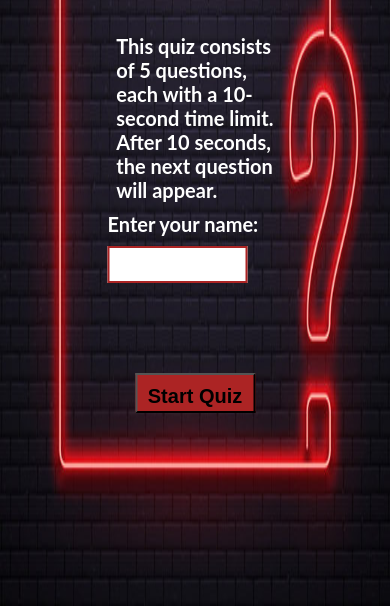
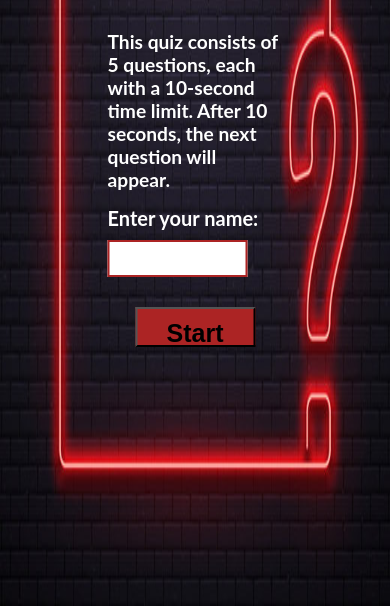
Before and after one commit to meena-rathi/quiz_javascript, a plain HTML site: page index.html in a window 390 px wide. Shown: the part 238-844 px from the top of the page. Drawn offline with Linux system fonts and the light colour scheme.

Commit message:
update css

```diff
--- a/assets/css/stylee.css
+++ b/assets/css/style.css
@@ -68,6 +68,7 @@ h1 {
     font-weight: bold;
     background-color: #ac2424;
     margin-top: 20px;
+    padding: 10px;
     color: #000000;
 }
 
@@ -114,7 +115,7 @@ h1 {
 
 .timer {
     position: absolute;
-    top: 15px;
+    top: 20px;
     right: 15px;
     font-size: 1.5rem;
     color: #ffffff;
@@ -234,7 +235,7 @@ h1 {
 
 .close:hover,
 .close:focus {
-    color: black;
+    color: #000000;
     text-decoration: none;
     cursor: pointer;
 }
@@ -242,14 +243,16 @@ h1 {
 /*mobile*/
 @media (max-width: 767px) {
     h1 {
-        font-size: 24px;
+        font-size: 2rem;
+        /* 24 */
         font-weight: bold;
         margin-bottom: 50px;
     }
 
     .paragraph {
-        font-size: 20px;
-        width: 90%;
+        font-size: 1.2rem;
+        width: 100%;
+        /* 90 */
         font-weight: bold;
     }
 
@@ -257,15 +260,27 @@ h1 {
     .option,
     .player-name,
     #inputname,
-    #btn-start,
+
     #submitButton,
     #nextButton {
         font-size: 20px;
         font-weight: bold;
     }
 
+    #btn-start {
+        font-size: 25px;
+        font-weight: bold;
+        margin-bottom: 80px;
+        width: 120px;
+        height: 40px;
+        padding: 10px;
+        align-items: center;
+        /* margin-top: 80px; */
+
+    }
+
     .player-name {
-        margin-top: 10px;
+        margin-top: 15px;
     }
 
     #inputname {
@@ -274,7 +289,7 @@ h1 {
         font-weight: bold;
     }
 
-    #btn-start,
+    /* #btn-start, */
     #submitButton,
     #nextButton {
         width: 120px;
--- a/index.html
+++ b/index.html
@@ -23,7 +23,7 @@
       sizes="16x16"
       href="assets/favicon_io/favicon-16x16.png"
     />
-    <link rel="stylesheet" href="assets/css/stylee.css" />
+    <link rel="stylesheet" href="assets/css/style.css" />
   </head>
 
   <body>
@@ -44,12 +44,7 @@
           >Name field is required</span
         >
       </div>
-      <input
-        type="button"
-        id="btn-start"
-        value="Start Quiz"
-        onclick="startQuiz()"
-      />
+      <input type="button" id="btn-start" value="Start" onclick="startQuiz()" />
       <div id="playerNameDisplay"></div>
       <div class="score-area">
         <p class="scores">Correct<span id="score">0</span></p>
@@ -66,7 +61,6 @@
       </div>
       <div class="display-area">
         <button id="nextButton" onclick="nextQuestion()">Next</button>
-        <!-- <button onclick="perviousQuestion()">Previous</button> -->
       </div>
       <button id="submitButton" style="display: none" onclick="submitQuiz()">
         Submit
```
